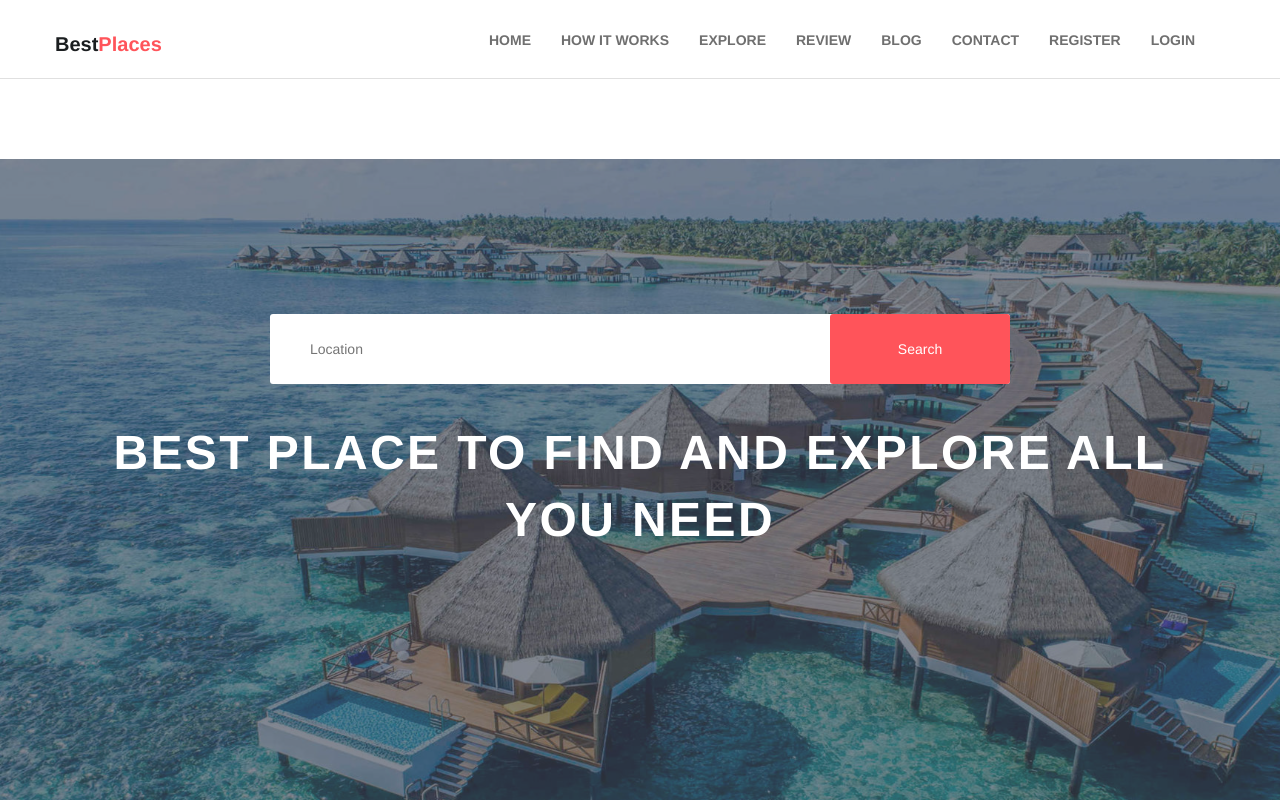
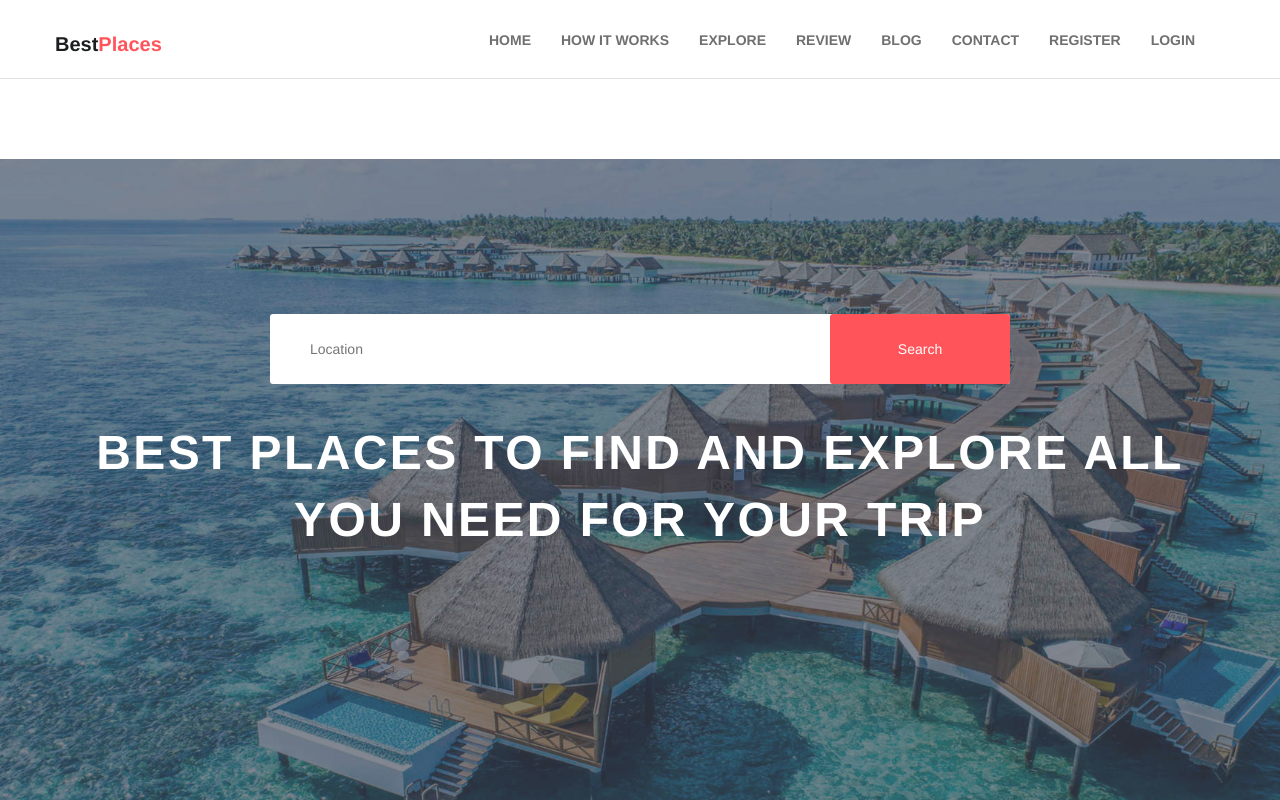
Before and after one commit to Dimitar-Totov/project-defense-2025, a React (Vite) app in the folder client/: page / in a window 1280 px wide. Shown: the top 800 px of the page. Built offline with nearby package versions, Linux system fonts and the light colour scheme.

Commit message:
Update HomeSection.jsx

```diff
--- a/client/src/components/home/HomeSection.jsx
+++ b/client/src/components/home/HomeSection.jsx
@@ -18,7 +18,7 @@ export default function HomeSection() {
             </div>
             <div className="container">
                 <div className="welcome-hero-txt">
-                    <h2>best place to find and explore all you need </h2>
+                    <h2>best places to find and explore all you need for your trip </h2>
                 </div>
 
             </div>
```
